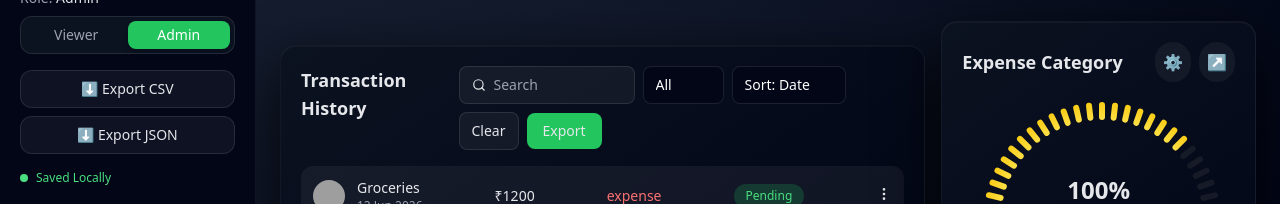
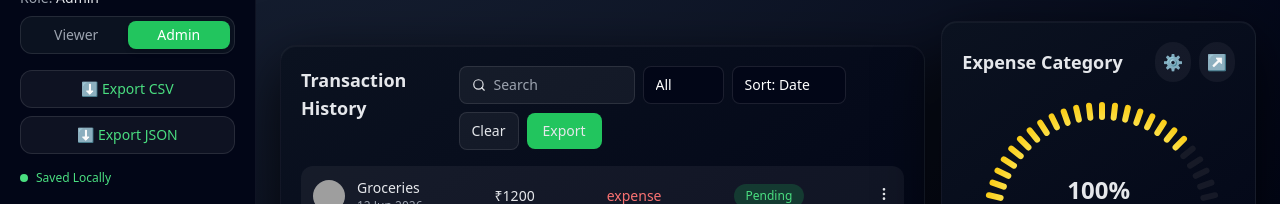
Before and after one commit to sumansouravss/FinancePro, a React (Vite) app: page / in a window 1280 px wide. Shown: the part 594-798 px from the top of the page. Built offline with nearby package versions, Linux system fonts and the light colour scheme; grey boxes are pictures that could not be loaded.

Commit message:
final submittion

```diff
--- a/src/components/layout/Sidebar.jsx
+++ b/src/components/layout/Sidebar.jsx
@@ -92,14 +92,14 @@ export default function Sidebar() {
         <div className="relative">
   <button
     onClick={() => exportToCSV(transactions)}
-    className="w-full flex items-center justify-center gap-2 bg-white/5 border border-white/10 py-2 rounded-xl hover:bg-white/10 transition text-sm"
+    className="w-full flex items-center justify-center gap-2  text-green-400 bg-white/5 border border-white/10 py-2 rounded-xl hover:bg-white/10 transition text-sm"
   >
     ⬇ Export CSV
   </button>
 
   <button
     onClick={() => exportToJSON(transactions)}
-    className="w-full mt-2 flex items-center justify-center gap-2 bg-white/5 border border-white/10 py-2 rounded-xl hover:bg-white/10 transition text-sm"
+    className="w-full mt-2 flex items-center justify-center gap-2  text-green-400 bg-white/5 border border-white/10 py-2 rounded-xl hover:bg-white/10 transition text-sm"
   >
     ⬇ Export JSON
   </button>
```
